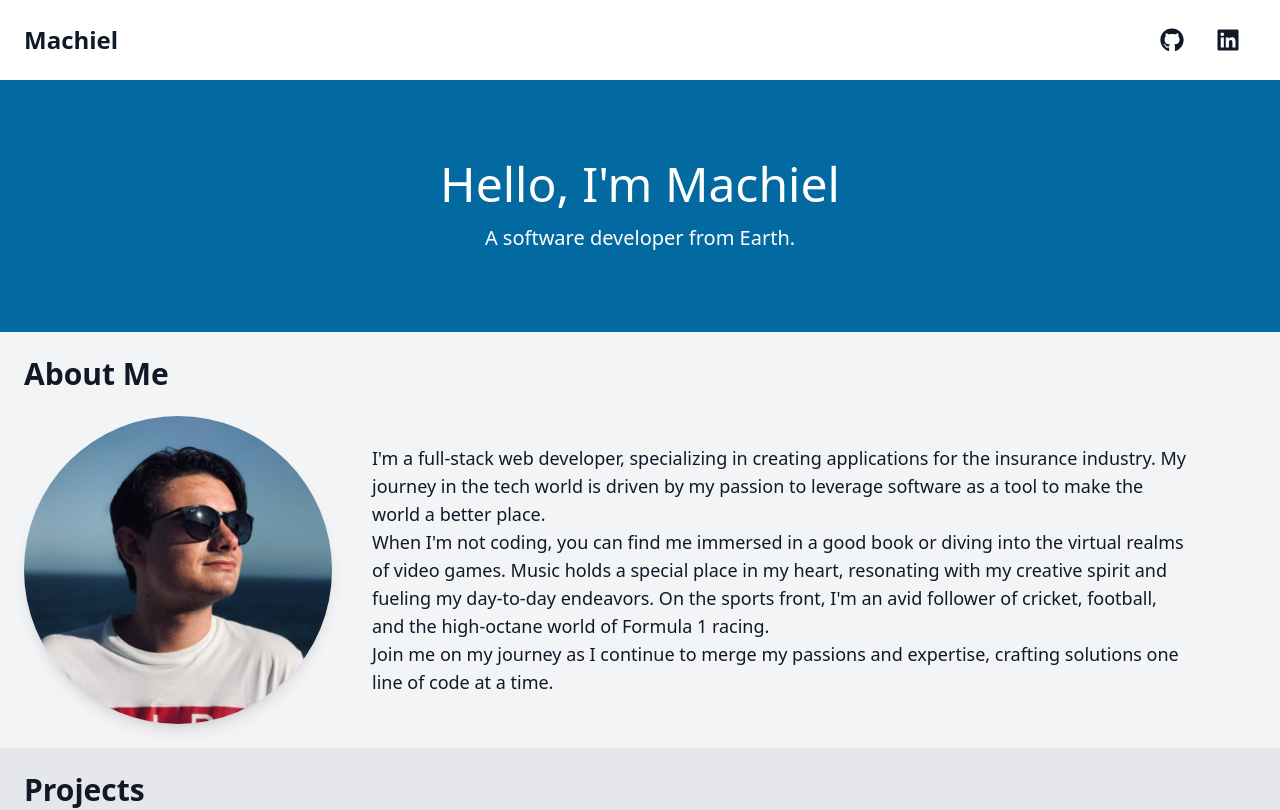
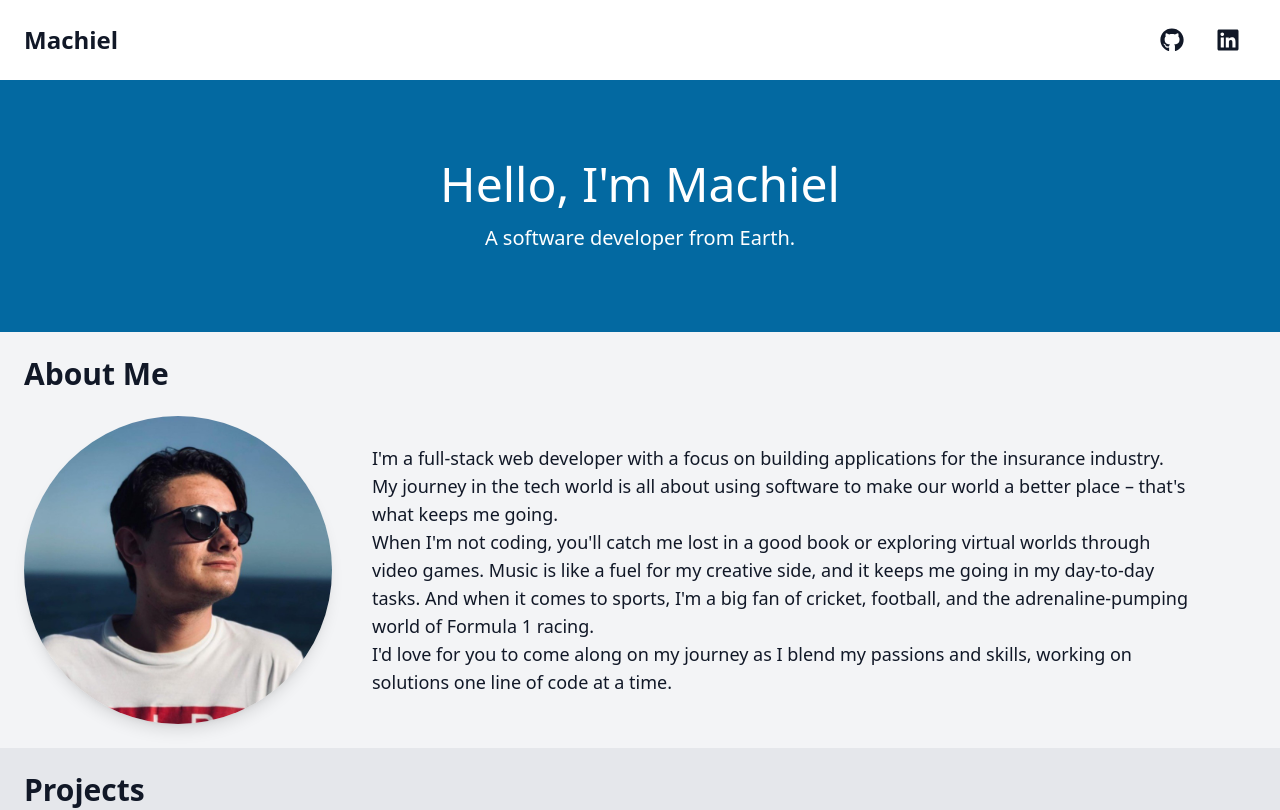
Before and after one commit to machiel27/portfolio, a React (Create React App) app: page / in a window 1280 px wide. Shown: the top 810 px of the page. Built offline with nearby package versions, Linux system fonts and the light colour scheme.

Commit message:
Updated the 'About Me' section on the Portfolio page

```diff
--- a/src/Portfolio.js
+++ b/src/Portfolio.js
@@ -62,22 +62,22 @@ function Portfolio() {
           />
           <div className="w-2/3 text-lg">
             <p>
-              I'm a full-stack web developer, specializing in creating
+              I'm a full-stack web developer with a focus on building
               applications for the insurance industry. My journey in the tech
-              world is driven by my passion to leverage software as a tool to
-              make the world a better place.
+              world is all about using software to make our world a better place
+              – that's what keeps me going.
             </p>
             <p>
-              When I'm not coding, you can find me immersed in a good book or
-              diving into the virtual realms of video games. Music holds a
-              special place in my heart, resonating with my creative spirit and
-              fueling my day-to-day endeavors. On the sports front, I'm an avid
-              follower of cricket, football, and the high-octane world of
-              Formula 1 racing.
+              When I'm not coding, you'll catch me lost in a good book or
+              exploring virtual worlds through video games. Music is like a fuel
+              for my creative side, and it keeps me going in my day-to-day
+              tasks. And when it comes to sports, I'm a big fan of cricket,
+              football, and the adrenaline-pumping world of Formula 1 racing.
             </p>
             <p>
-              Join me on my journey as I continue to merge my passions and
-              expertise, crafting solutions one line of code at a time.
+              I'd love for you to come along on my journey as I blend my
+              passions and skills, working on solutions one line of code at a
+              time.
             </p>
           </div>
         </div>
```
